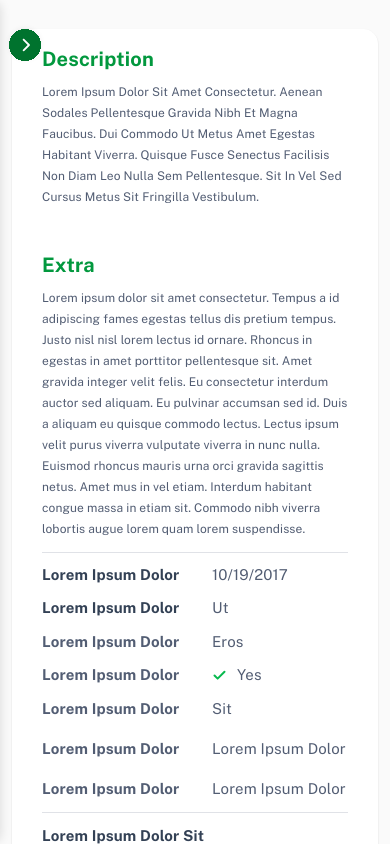
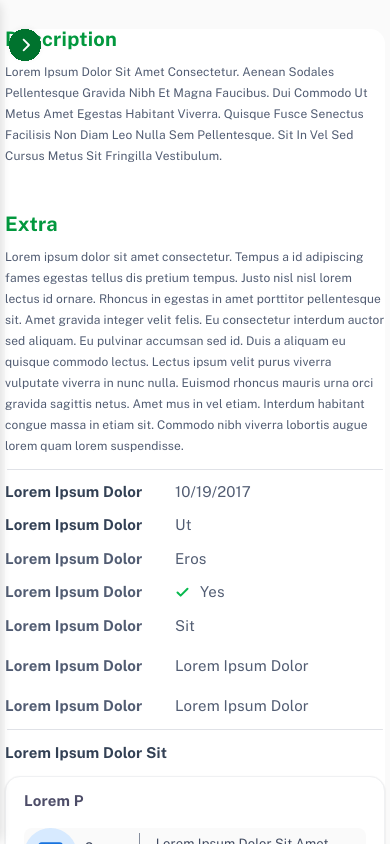
Before and after one commit to agbolaayo/dashboard-app, an Angular app: page / in a window 390 px wide. Built offline with nearby package versions, Linux system fonts and the light colour scheme; grey boxes are pictures that could not be loaded.

Commit message:
fix: fixed responsive related issues

```diff
--- a/src/styles.scss
+++ b/src/styles.scss
@@ -962,7 +962,7 @@ a {
     letter-spacing: 0;
     line-height: 13.5px;
     white-space: normal;
-    word-break: break-word;
+    // word-break: break-word;
   }
 
   .node-secondary-text {
@@ -1540,7 +1540,7 @@ a {
 
     .content-row {
       flex-direction: column;
-      padding: 0 10px;
+      padding: 0 3px;
     }
 
     .description-card,
@@ -1673,6 +1673,19 @@ a {
     app-content-panel {
       padding-right: 0px;
     }
+
+    .info-card {
+        box-shadow: none;
+        padding: 0px;
+    }
+
+    .row {
+      padding: 0px !important;
+    }
+
+    .attack-path-visual-container {
+      padding: 0px;
+    }
   }
 }
 
```
